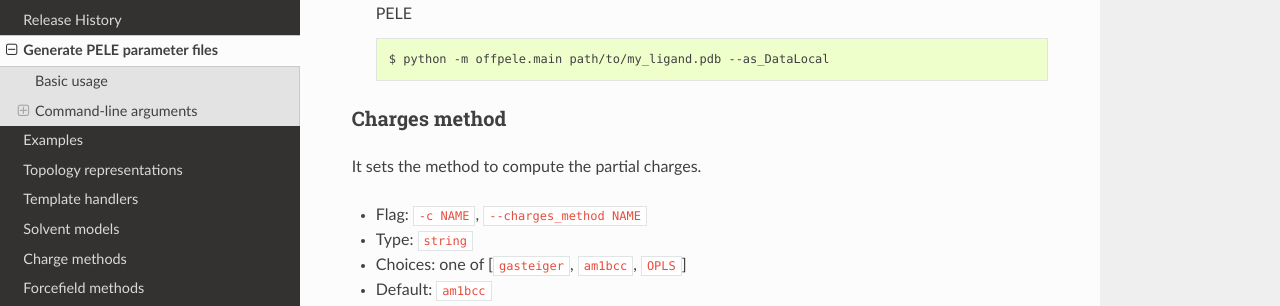
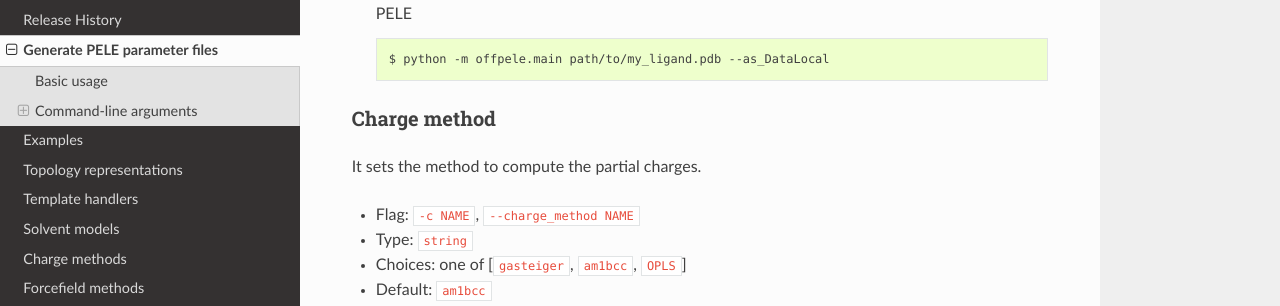
Before and after one commit to martimunicoy/peleffy, a Sphinx documentation site: the page built from docs/usage.rst, in a window 1280 px wide and 900 px high, scrolled down 4082 px. Shown: the part 155-461 px from the top of the window. Built offline with Sphinx 7.4.7 and the Read the Docs theme 2.0.0, drawn with Linux system fonts in a browser that asks for light colours; some of the changed text lies outside the part shown.

Commit message:
Fix tests and old deprecated references

```diff
--- a/docs/usage.rst
+++ b/docs/usage.rst
@@ -87,7 +87,7 @@ arguments. To obtain the full list of flags you can type:
        --with_solvent        Generate solvent parameters for OBC
        --as_DataLocal        Output will be saved following PELE's DataLocal
                              hierarchy
-       -c NAME, --charges_method NAME
+       -c NAME, --charge_method NAME
                              The name of the method to use to compute charges
        --include_terminal_rotamers
                              Not exclude terminal rotamers when building the
@@ -183,11 +183,11 @@ It saves the output files following the DataLocal hierarchy expected by PELE.
 
         $ python -m offpele.main path/to/my_ligand.pdb --as_DataLocal
 
-Charges method
---------------
+Charge method
+-------------
 It sets the method to compute the partial charges.
 
-- Flag: ``-c NAME``, ``--charges_method NAME``
+- Flag: ``-c NAME``, ``--charge_method NAME``
 - Type: ``string``
 - Choices: one of [``gasteiger``, ``am1bcc``, ``OPLS``]
 - Default: ``am1bcc``
```
Also changed, not shown: 1 other file.
